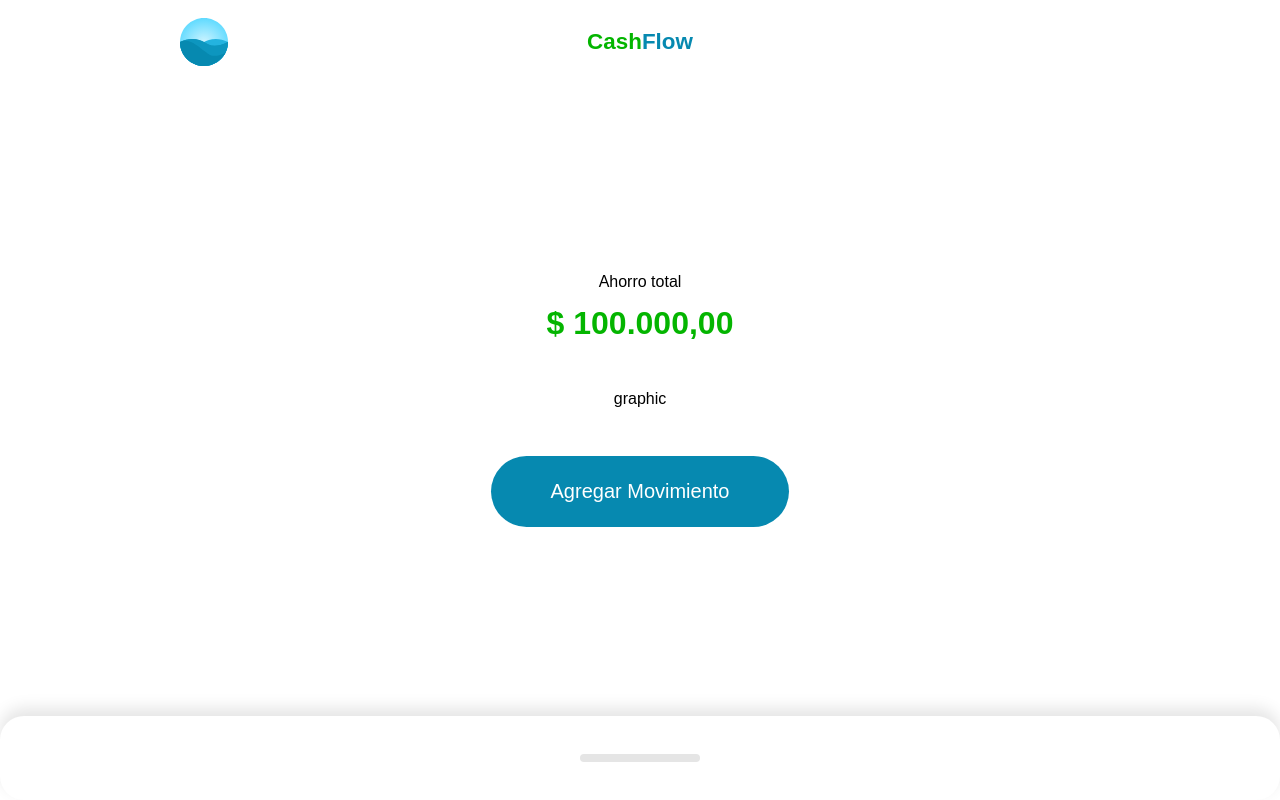
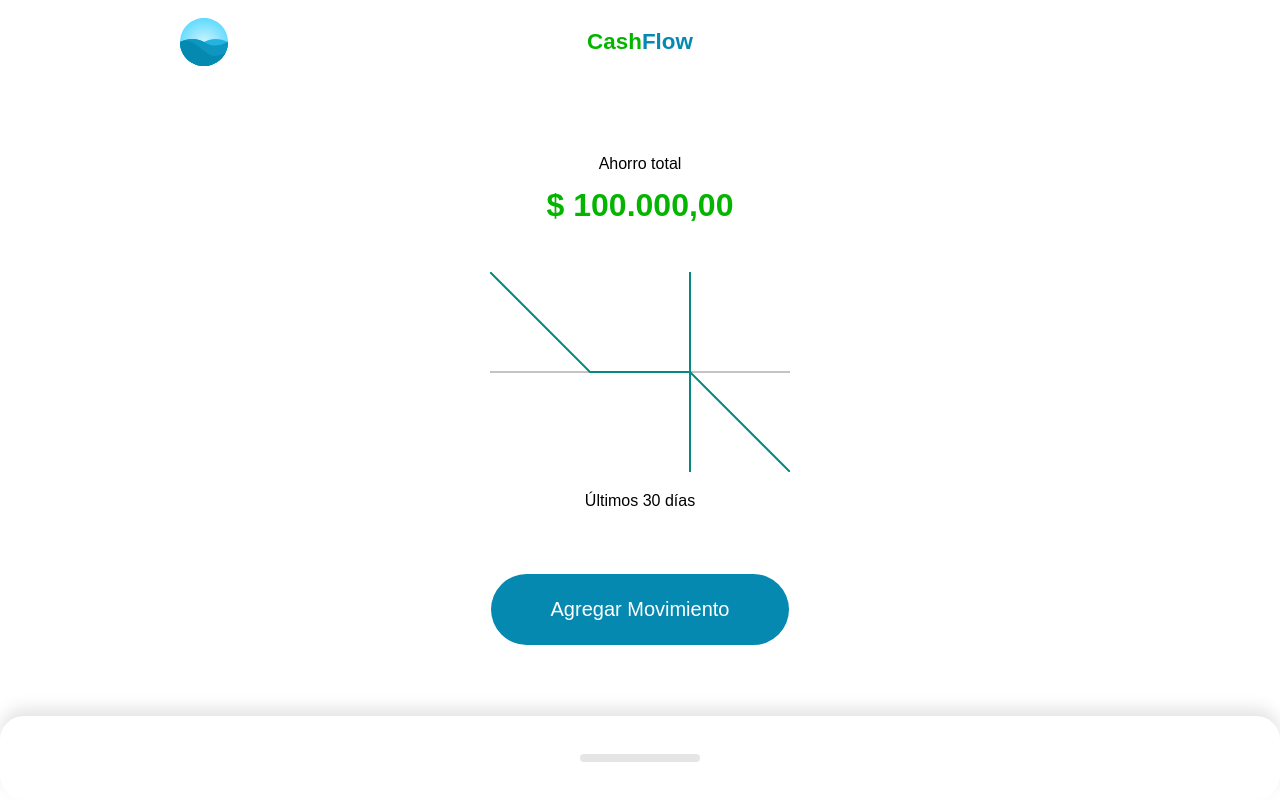
Before and after one commit to codigo-natural/Cashflow, a Vue app: page / in a window 1280 px wide. Built offline with nearby package versions, Linux system fonts and the light colour scheme.

Commit message:
feat 🎉  create SVG for graphic

```diff
--- a/src/components/Home.vue
+++ b/src/components/Home.vue
@@ -10,7 +10,7 @@
         :amount="amount"
       >
         <template #graphic>
-          graphic
+          <Graphic />
         </template>
         <template #action>
           <Action />
@@ -31,6 +31,7 @@
   import Resume from "./Resume/index.vue"
   import Action from "./Action.vue"
   import Movements from "./Movements/index.vue"
+  import Graphic from "./Resume/Graphic.vue"
 
   export default {
     components: {
@@ -39,6 +40,7 @@
       Resume,
       Action,
       Movements,
+      Graphic
     },
     data() {
       return {
--- /dev/null
+++ b/src/components/Resume/Graphic.vue
@@ -0,0 +1,39 @@
+<template>
+  <div>
+    <svg viewBox="0 0 300 200">
+      <line
+      stroke="#c4c4c4"
+      stroke-width="2"
+      x1="0"
+      y1="100"
+      x2="300"
+      y2="100"
+    />
+      <polyline
+        fill="none"
+        stroke="#068980"
+        stroke-width="2"
+        points="0,0 100,100 200,100 300,200"
+      />
+      <line
+        stroke="#068980"
+        stroke-width="2"
+        x1="200"
+        y1="0"
+        x2="200"
+        y2="200"
+      />
+    </svg>
+    <p>Últimos 30 días</p>
+  </div>
+</template>
+
+<style scoped>
+  svg {
+    width: 100%;
+  }
+
+  p {
+    text-align: center;
+  }
+</style>
```
